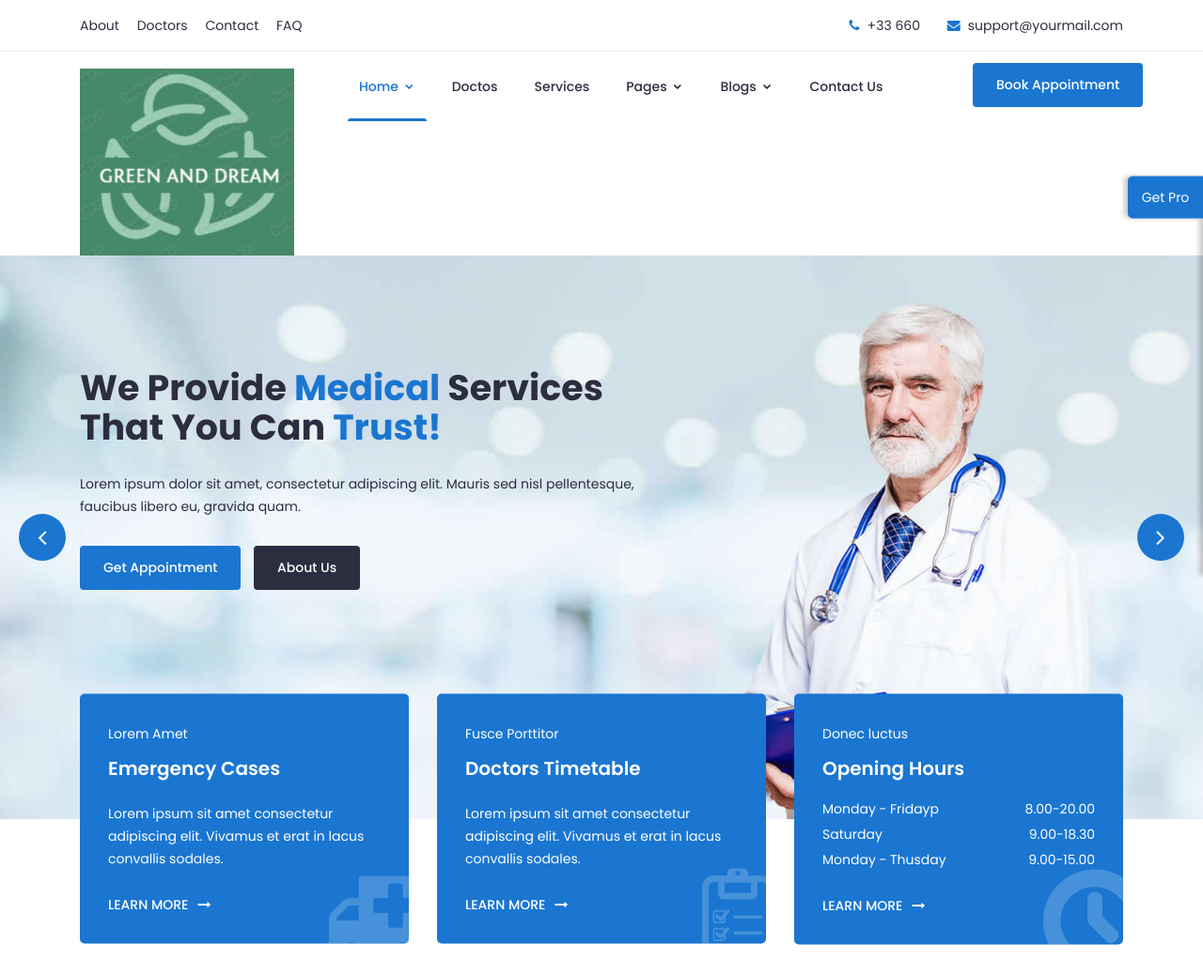
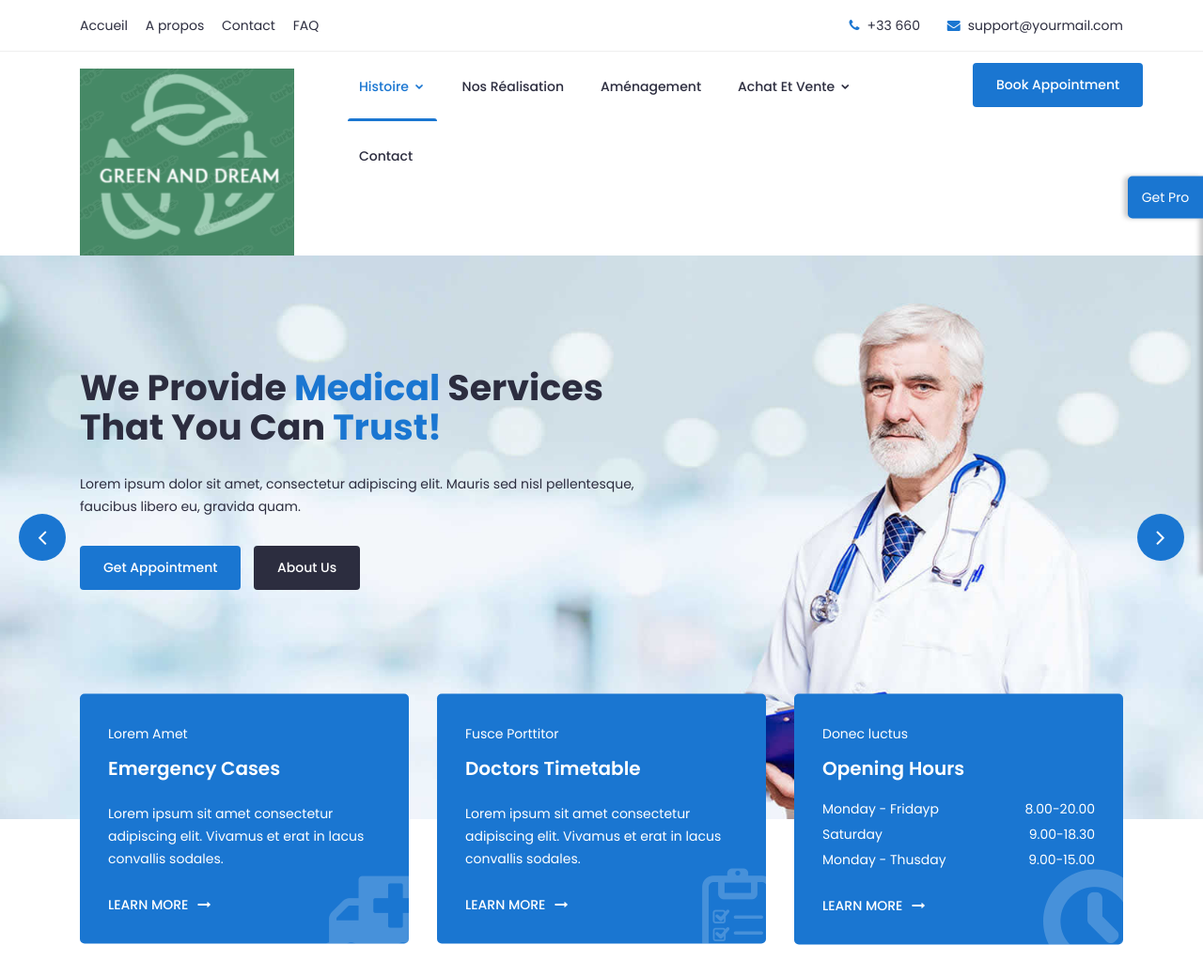
Before and after one commit to Lis2024-cyber/GreenAndDream, a plain HTML site: page mediplus-lite/index.html in a window 1280 px wide. Shown: the top 1039 px of the page at 94% size. Drawn offline with Linux system fonts and the light colour scheme; a script that the page names is missing.

Commit message:
Petit changement dans index

```diff
--- a/mediplus-lite/index.html
+++ b/mediplus-lite/index.html
@@ -86,8 +86,8 @@
 						<div class="col-lg-6 col-md-5 col-12">
 							<!-- Contact -->
 							<ul class="top-link">
-								<li><a href="#">About</a></li>
-								<li><a href="#">Doctors</a></li>
+								<li><a href="#">Accueil</a></li>
+								<li><a href="#">A propos</a></li>
 								<li><a href="#">Contact</a></li>
 								<li><a href="#">FAQ</a></li>
 							</ul>
@@ -125,24 +125,19 @@
 								<div class="main-menu">
 									<nav class="navigation">
 										<ul class="nav menu">
-											<li class="active"><a href="#">Home <i class="icofont-rounded-down"></i></a>
+											<li class="active"><a href="#">Histoire <i class="icofont-rounded-down"></i></a>
 												<ul class="dropdown">
-													<li><a href="index.html">Home Page 1</a></li>
+													<li><a href="index.html">Histoire Page 1</a></li>
 												</ul>
 											</li>
-											<li><a href="#">Doctos </a></li>
-											<li><a href="#">Services </a></li>
-											<li><a href="#">Pages <i class="icofont-rounded-down"></i></a>
+											<li><a href="#">Nos réalisation </a></li>
+											<li><a href="#">Aménagement </a></li>
+											<li><a href="#">Achat et Vente <i class="icofont-rounded-down"></i></a>
 												<ul class="dropdown">
 													<li><a href="404.html">404 Error</a></li>
 												</ul>
 											</li>
-											<li><a href="#">Blogs <i class="icofont-rounded-down"></i></a>
-												<ul class="dropdown">
-													<li><a href="blog-single.html">Blog Details</a></li>
-												</ul>
-											</li>
-											<li><a href="contact.html">Contact Us</a></li>
+											<li><a href="contact.html">Contact </a></li>
 										</ul>
 									</nav>
 								</div>
```
